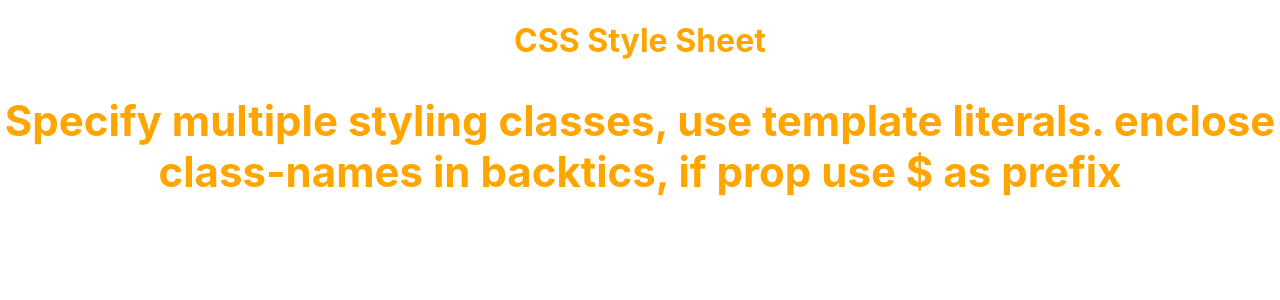
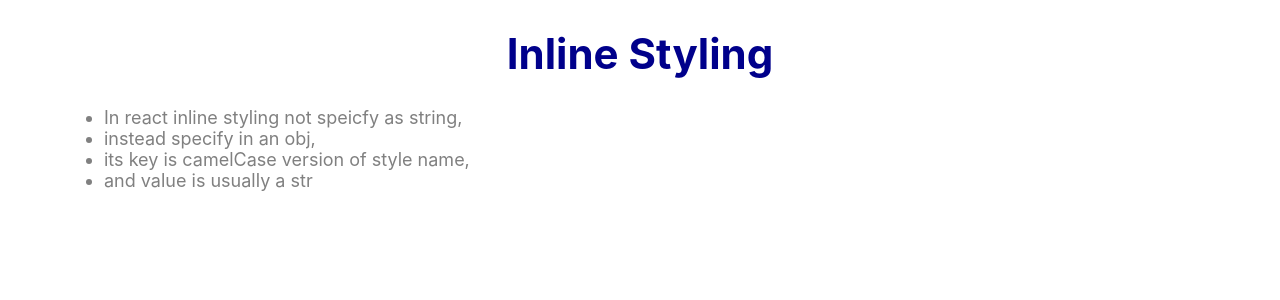
Before and after one commit to madiha-m/React, a React (Create React App) app in the folder basics/: page / in a window 1280 px wide. Shown: the top 300 px of the page. Built offline with nearby package versions, Linux system fonts and the light colour scheme.

Commit message:
inline styling: create an obj and apply it inline styling.

```diff
--- a/basics/src/App.js
+++ b/basics/src/App.js
@@ -12,12 +12,14 @@ import ParentComponent from "./components/ParentComponent";
 import UserGreeting from "./components/UserGreeting";
 import NameList from "./components/NameList";
 import CssStylesheet from "./components/CssStylesheet";
+import InlineStyling from "./components/InlineStyling";
 // import Greet from "./components/Greet";
 
 function App() {
   return (
     <div className="App">
-      <CssStylesheet primary={true} />
+      <InlineStyling />
+      {/* <CssStylesheet primary={true} /> */}
       {/* <NameList /> */}
       {/* <UserGreeting /> */}
       {/* <ParentComponent /> */}
--- /dev/null
+++ b/basics/src/components/InlineStyling.js
@@ -0,0 +1,28 @@
+import React from "react";
+
+function InlineStyling() {
+  const heading = {
+    fontSize: "42px",
+    color: "darkBlue",
+  };
+  const lst = {
+    fontSize: "18px",
+    color: "gray",
+    textAlign: "left",
+    marginLeft: "5%",
+  };
+
+  return (
+    <div>
+      <h1 style={heading}>Inline Styling</h1>
+      <ul style={lst}>
+        <li>In react inline styling not speicfy as string,</li>
+        <li>instead specify in an obj,</li>
+        <li>its key is camelCase version of style name,</li>
+        <li>and value is usually a str</li>
+      </ul>
+    </div>
+  );
+}
+
+export default InlineStyling;
```
Also changed, not shown: 1 other file (tests, documents, lock files or other folders).
